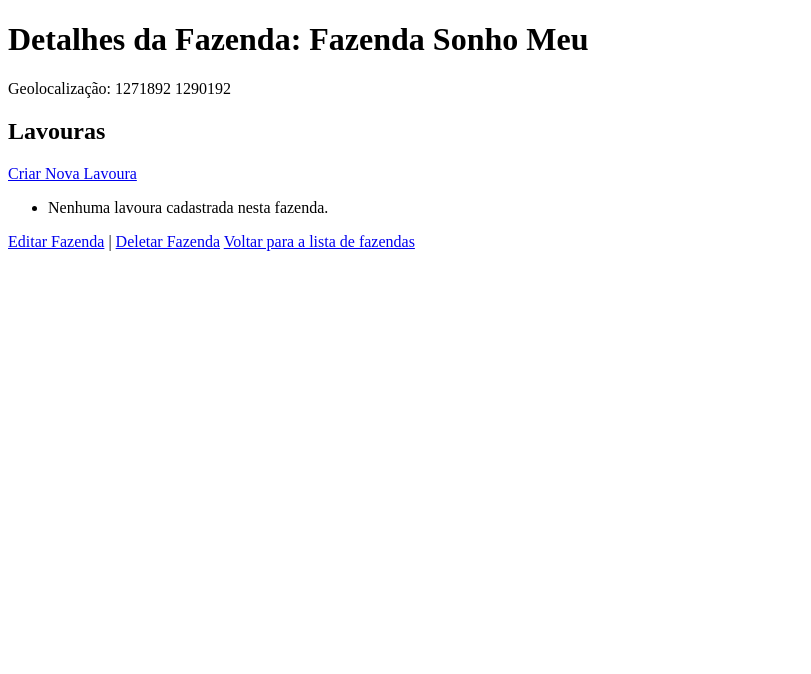
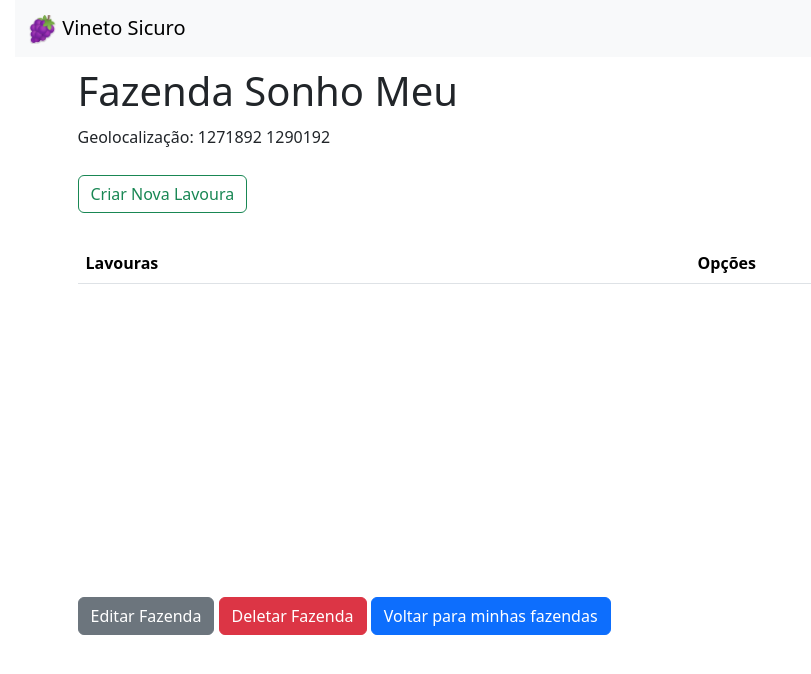
Before and after one commit to karling17/Dev-web-I, a Django app: page /farms/7/ in a window 1280 px wide. Shown: the top 674 px of the page, without its empty margins (0-811 px from the left). Run offline with Django 4.2, Linux system fonts and the light colour scheme; data comes from the database, SQL or seed files in the repository; both versions use the stored data as it was after the commit; lists and menus that the app fills with data are empty; parts of the project's set-up code (start-up, migrations or seed data) failed here and were passed over.

Commit message:
harvest detail front ok

```diff
--- a/Brlavoura/Brlavoura/Templates/app1/farm_detail.html
+++ b/Brlavoura/Brlavoura/Templates/app1/farm_detail.html
@@ -1,30 +1,55 @@
 <!DOCTYPE html>
+{% load static %}
 <html lang="en">
 <head>
     <meta charset="UTF-8">
     <title>Detalhes da Fazenda</title>
+    <meta charset="utf-8">
+    <meta name="viewport" content="width=device-width, initial-scale=1">
+    <link href="https://cdn.jsdelivr.net/npm/bootstrap@5.3.2/dist/css/bootstrap.min.css" rel="stylesheet" integrity="sha384-T3c6CoIi6uLrA9TneNEoa7RxnatzjcDSCmG1MXxSR1GAsXEV/Dwwykc2MPK8M2HN" crossorigin="anonymous">
+    <link href="{% static '/app1/img/style.css' %}" rel="stylesheet">
 </head>
 <body>
-    <h1>Detalhes da Fazenda: {{ farm.name }}</h1>
-    <p>Geolocalização: {{ farm.geolocalization }}</p>
+    <nav class="navbar bg-body-tertiary">
+        <div class="container-fluid">
+          <a class="navbar-brand" href="#">
+            <img src="{% static '/app1/img/logo.png' %}"  alt="Logo" width="30"  class="d-inline-block align-text-top">
+            Vineto Sicuro
+          </a>
+        </div>
+      </nav>
+    <h1 style="margin-top: 10px; margin-left: 5%;" >{{ farm.name }}</h1>
+    <p style="margin-top: 10px; margin-left: 5%;">Geolocalização: {{ farm.geolocalization }}</p>
 
-    <h2>Lavouras</h2>
-    <a href="{% url 'app1:harvest_create' farm.pk %}">Criar Nova Lavoura</a>
-    <ul>
-        {% for harvest in farm.harvests.all %}
-            <li>
-                Lavoura: {{ harvest.localization }}
-                <a href="{% url 'app1:harvest_detail' farm.pk harvest.pk %}">Detalhes</a> |
-                <a href="{% url 'app1:harvest_delete' farm.pk harvest.pk %}">Deletar</a>
-            </li>
-        {% empty %}
-            <li>Nenhuma lavoura cadastrada nesta fazenda.</li>
-        {% endfor %}
-    </ul>
+    <a href="{% url 'app1:harvest_create' farm.pk %}" style="margin-top: 10px; margin-left: 5%;" type="button" class="btn btn-outline-success">Criar Nova Lavoura</a>
 
-    <a href="{% url 'app1:farm_edit' farm.pk %}">Editar Fazenda</a> |
-    <a href="{% url 'app1:farm_delete' farm.pk %}">Deletar Fazenda</a>
+    <div style=" padding-left: 5%; padding-right: 5% ; margin-top: 30px;">
+        <table class="table table-striped table-hover">
+          <thead>
+            <tr>
+              <th scope="col">Lavouras</th>
+              <th scope="col">Opções</th>
+            </tr>
+          </thead>
+          {% for harvest in farm.harvests.all %}
+            <tr>
+              <td>{{ harvest.localization }}</td>
+              <td>
+                <a href="{% url 'app1:harvest_detail' farm.pk harvest.pk %}" type="button" class="btn btn-outline-primary">Detalhes</a>
+                <a href="{% url 'app1:harvest_delete' farm.pk harvest.pk %}" type="button" class="btn btn-outline-danger">Deletar</a>
+              </td>
+            </tr>
+            {% endfor %}
+        </table>
+      </div>
 
-    <a href="{% url 'app1:farm_list' %}">Voltar para a lista de fazendas</a>
+
+    <div  style="margin-left: 5%; margin-top: 25%" id="opcoesfazenda">
+
+    <a href="{% url 'app1:farm_edit' farm.pk %}" type="button" class="btn btn-secondary">Editar Fazenda</a>
+    <a href="{% url 'app1:farm_delete' farm.pk %}" type="button" class="btn btn-danger">Deletar Fazenda</a>
+
+    <a href="{% url 'app1:farm_list' %}" type="button" class="btn btn-primary">Voltar para minhas fazendas</a>
+    <div>
 </body>
 </html>
--- a/Brlavoura/Brlavoura/static/app1/img/style.css
+++ b/Brlavoura/Brlavoura/static/app1/img/style.css
@@ -7,3 +7,7 @@ body {
     padding-left: 15px;
     padding-right: 15px ;
 }
+
+#opcoesfazenda {
+    margin-left: 5%;
+}
```
Also changed, not shown: Brlavoura/Brlavoura/Templates/app1/farm_confirm_delete.html (+15 -2 lines), Brlavoura/Brlavoura/Templates/app1/farm_form.html (+16 -3 lines), Brlavoura/Brlavoura/db.sqlite3.
